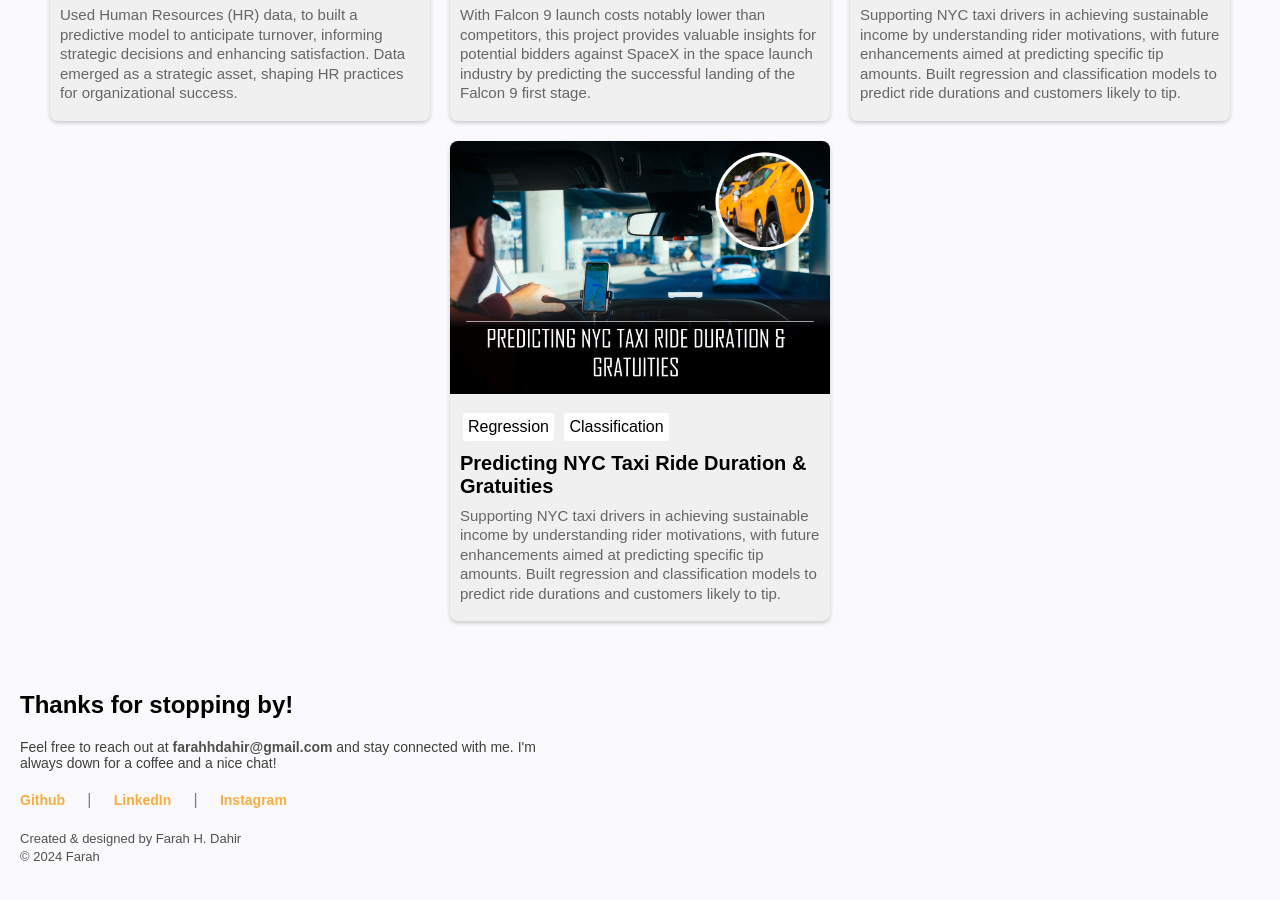
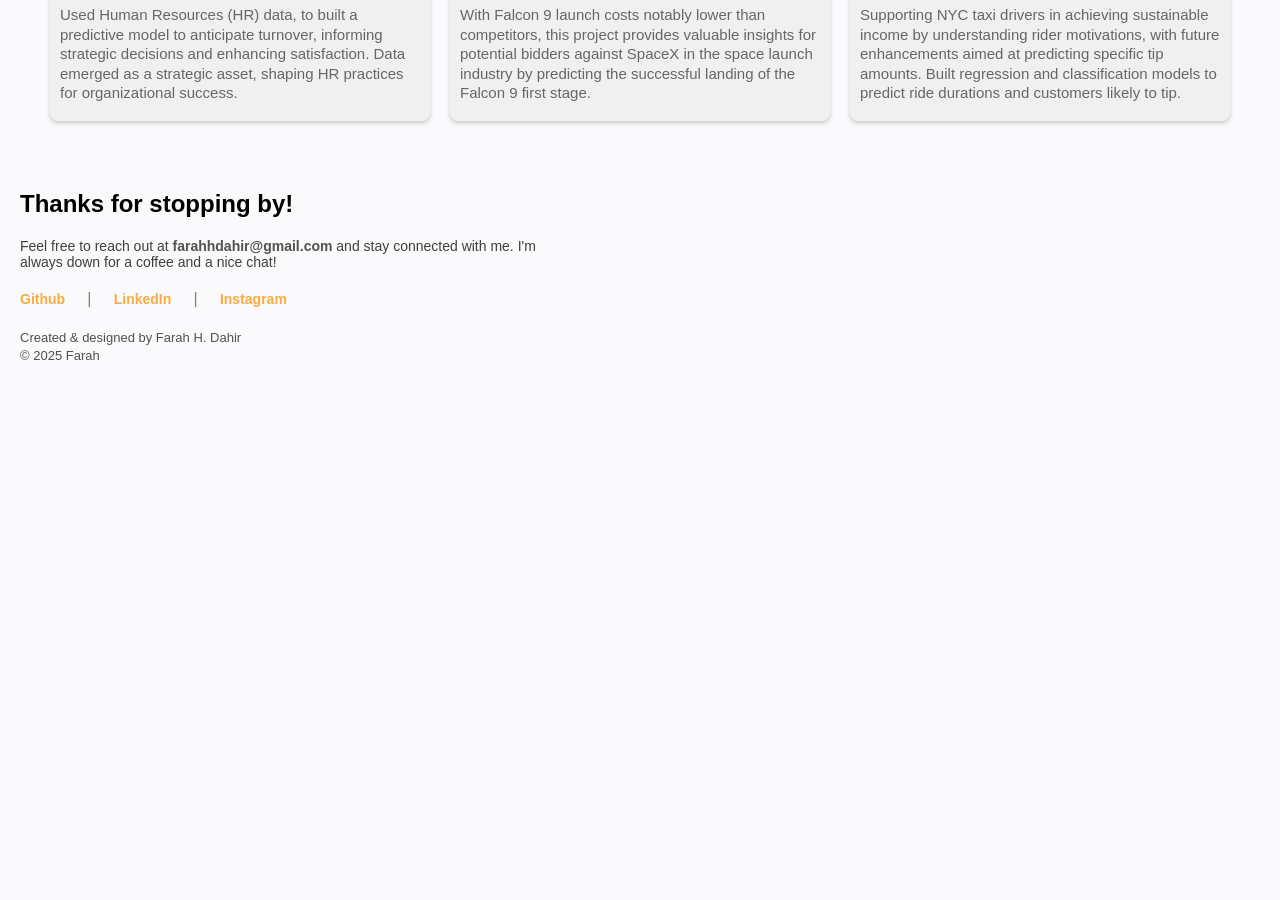
Before and after one commit to farahdahir/farahdahir.github.io, a plain HTML site: page index.html in a window 1280 px wide. Shown: the part 866-1766 px from the top of the page. After the commit the page ends 1330 px from the top, so only its background shows below. Drawn offline with Linux system fonts and the light colour scheme.

Commit message:
new modifications

```diff
--- a/index.html
+++ b/index.html
@@ -185,21 +185,7 @@
             </div>
           </div>
       </a>
-      <a href="https://github.com/farahdahir/Automatidata" style="text-decoration: none; color: inherit;">
-        <div class="card">
-            <img src="img/ds_automatidata.jpg" alt="Predicting NYC Taxi Ride Duration & Gratuities">
-            <div class="card-content">
-              <ul class="project-type">
-                <li>Regression</li>
-                <li>Classification</li>
-              </ul>
-              <h3>Predicting NYC Taxi Ride Duration & Gratuities</h3>
-              <p>
-                Supporting NYC taxi drivers in achieving sustainable income by understanding rider motivations, with future enhancements aimed at predicting specific tip amounts. Built regression and classification models to predict ride durations and customers likely to tip.
-              </p>
-            </div>
-          </div>
-      </a>
+      <!-- ADD NEW PROJET HERE. <a to /a> -->
     </div>
   </main>
   <div class="footerContainer">
@@ -218,7 +204,7 @@
         <strong style="font-size: 14px;"><a href="https://www.instagram.com/farahefow" target="_blank">Instagram</a></strong>
       </div>
       <div class="copyright" style="text-align:left;">
-        <font size="2"><font color="#515151">Created &amp; designed </font><font color="#515151">by Farah H. Dahir</font><br><font color="#515151">© 2024 Farah</font></font>
+        <font size="2"><font color="#515151">Created &amp; designed </font><font color="#515151">by Farah H. Dahir</font><br><font color="#515151">© 2025 Farah</font></font>
       </div>
     </div>
   </div>
```
